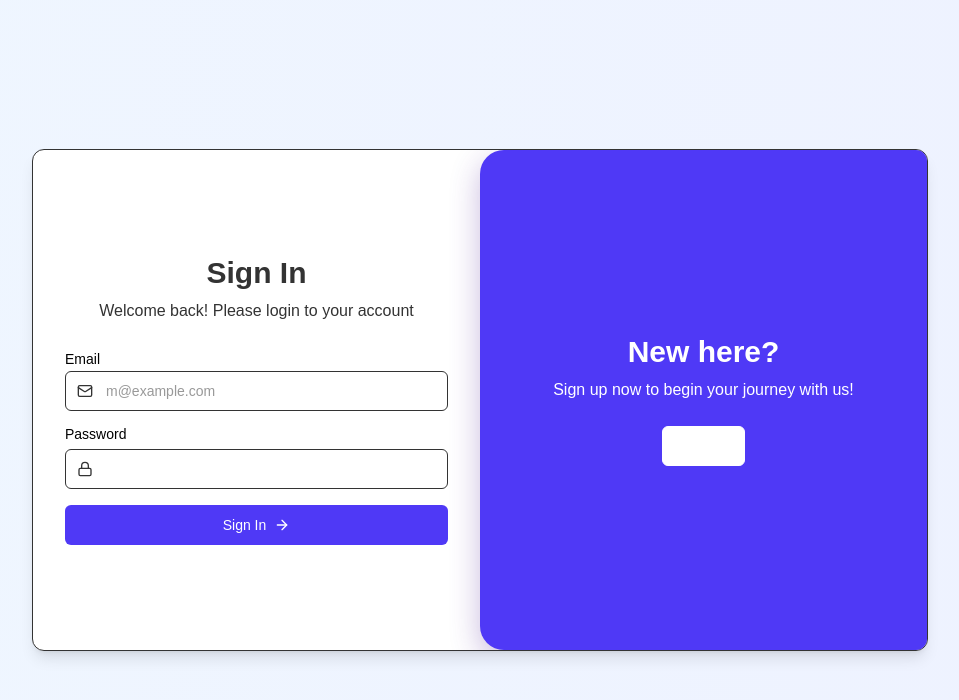
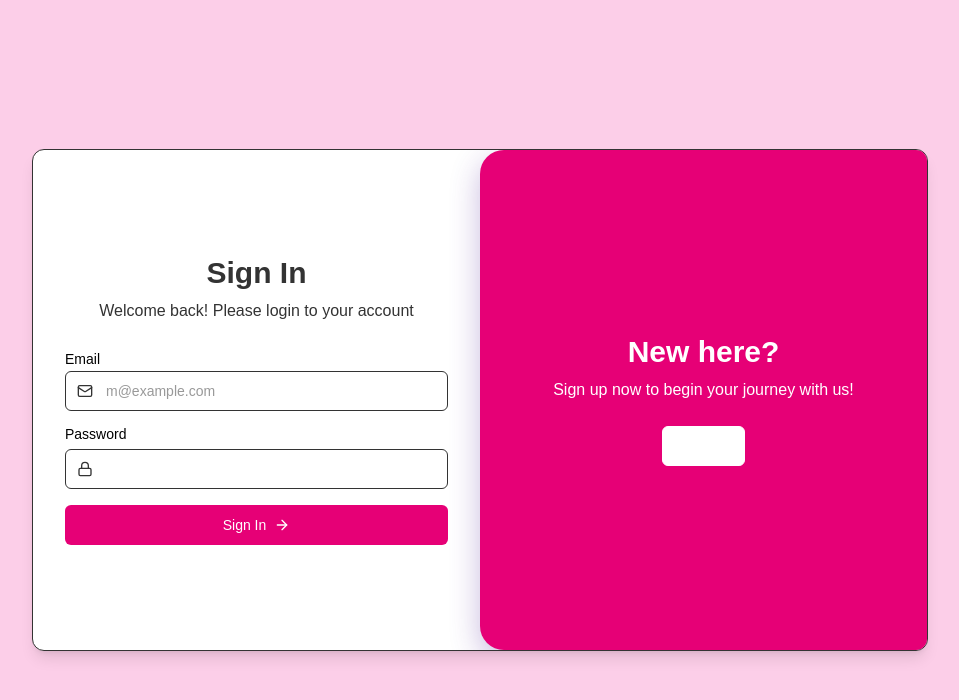
Before and after one commit to Gifriend/UNSRATE, a Next.js app: page / in a window 1280 px wide. Shown: the top 700 px of the page, without its empty margins (160-1119 px from the left). Built offline with nearby package versions, Linux system fonts and the light colour scheme.

Commit message:
feat: change login color and fix logout route

```diff
--- a/src/app/components/Header.tsx
+++ b/src/app/components/Header.tsx
@@ -74,7 +74,7 @@ export default function Header() {
                   <span>My Profile</span>
                 </DropdownMenuItem>
               </Link>
-              <Link href="/login">
+              <Link href="/">
                 <DropdownMenuItem className="text-rose-500 focus:text-rose-500 bg-white">
                   <LogOut className="mr-2 h-4 w-4" />
                   <span>Logout</span>
--- a/src/app/page.tsx
+++ b/src/app/page.tsx
@@ -42,7 +42,7 @@ export default function AuthSlider() {
   }
 
   return (
-    <div className="flex h-screen w-full items-center justify-center bg-gradient-to-r from-blue-50 to-indigo-50 p-4 overflow-hidden">
+    <div className="flex h-screen w-full items-center justify-center bg-pink-200 from-blue-50 to-pink-50 p-4 overflow-hidden">
       <div className="relative mx-auto w-full max-w-md overflow-hidden rounded-xl border bg-white shadow-lg sm:max-w-lg md:max-w-4xl">
         {/* Mobile View (767px and below) */}
         {isMobile ? (
@@ -80,7 +80,7 @@ export default function AuthSlider() {
                     </div>
                   </div>
                   <Link href="/dashboard">
-                  <Button type="submit" className="w-full bg-indigo-600 hover:bg-indigo-700 text-white">
+                  <Button type="submit" className="w-full bg-pink-500 hover:bg-pink-700 text-white">
                     Sign In
                     <ArrowRight className="ml-2 h-4 w-4" />
                   </Button>
@@ -92,7 +92,7 @@ export default function AuthSlider() {
                   <Button
                     onClick={toggleForm}
                     variant="outline"
-                    className="border-indigo-600 text-indigo-600 hover:bg-indigo-50"
+                    className="border-pink-600 text-pink-600 hover:bg-pink-50"
                     disabled={isAnimating}
                   >
                     Sign Up
@@ -138,7 +138,7 @@ export default function AuthSlider() {
                   </div>
 
                   <Link href="/swipe">
-                  <Button type="submit" className="w-full bg-indigo-600 hover:bg-indigo-700 text-white">
+                  <Button type="submit" className="w-full bg-pink-600 hover:bg-pink-700 text-white">
                     Sign Up
                     <ArrowRight className="ml-2 h-4 w-4" />
                   </Button>
@@ -150,7 +150,7 @@ export default function AuthSlider() {
                   <Button
                     onClick={toggleForm}
                     variant="outline"
-                    className="border-indigo-600 text-indigo-600 hover:bg-indigo-50"
+                    className="border-pink-600 text-pink-600 hover:bg-pink-50"
                     disabled={isAnimating}
                   >
                     Sign In
@@ -198,7 +198,7 @@ export default function AuthSlider() {
                   </div>
 
                   <Link href="/dashboard">
-                  <Button type="submit" className="w-full bg-indigo-600 hover:bg-indigo-700 text-white">
+                  <Button type="submit" className="w-full bg-pink-600 hover:bg-pink-700 text-white">
                     Sign In
                     <ArrowRight className="ml-2 h-4 w-4" />
                   </Button>
@@ -246,7 +246,7 @@ export default function AuthSlider() {
                   </div>
 
                   <Link href="/swipe">
-                  <Button type="submit" className="w-full bg-indigo-600 hover:bg-indigo-700 text-white">
+                  <Button type="submit" className="w-full bg-pink-600 hover:bg-pink-700 text-white">
                     Sign Up
                     <ArrowRight className="ml-2 h-4 w-4" />
                   </Button>
@@ -261,8 +261,8 @@ export default function AuthSlider() {
                 "absolute flex flex-col items-center justify-center p-8 text-center text-white transition-all duration-700 ease-in-out z-10",
                 "md:w-1/2 w-full md:h-full h-1/2",
                 isLogin
-                  ? "md:right-0 md:translate-x-0 bottom-0 translate-y-0 rounded-l-3xl bg-indigo-600 slider-panel"
-                  : "md:left-0 md:translate-x-0 top-0 translate-y-0 rounded-r-3xl bg-indigo-600 slider-panel",
+                  ? "md:right-0 md:translate-x-0 bottom-0 translate-y-0 rounded-l-3xl bg-pink-600 slider-panel"
+                  : "md:left-0 md:translate-x-0 top-0 translate-y-0 rounded-r-3xl bg-pink-600 slider-panel",
               )}
             >
               <div className="max-w-xs transition-all duration-700 ease-in-out">
```
